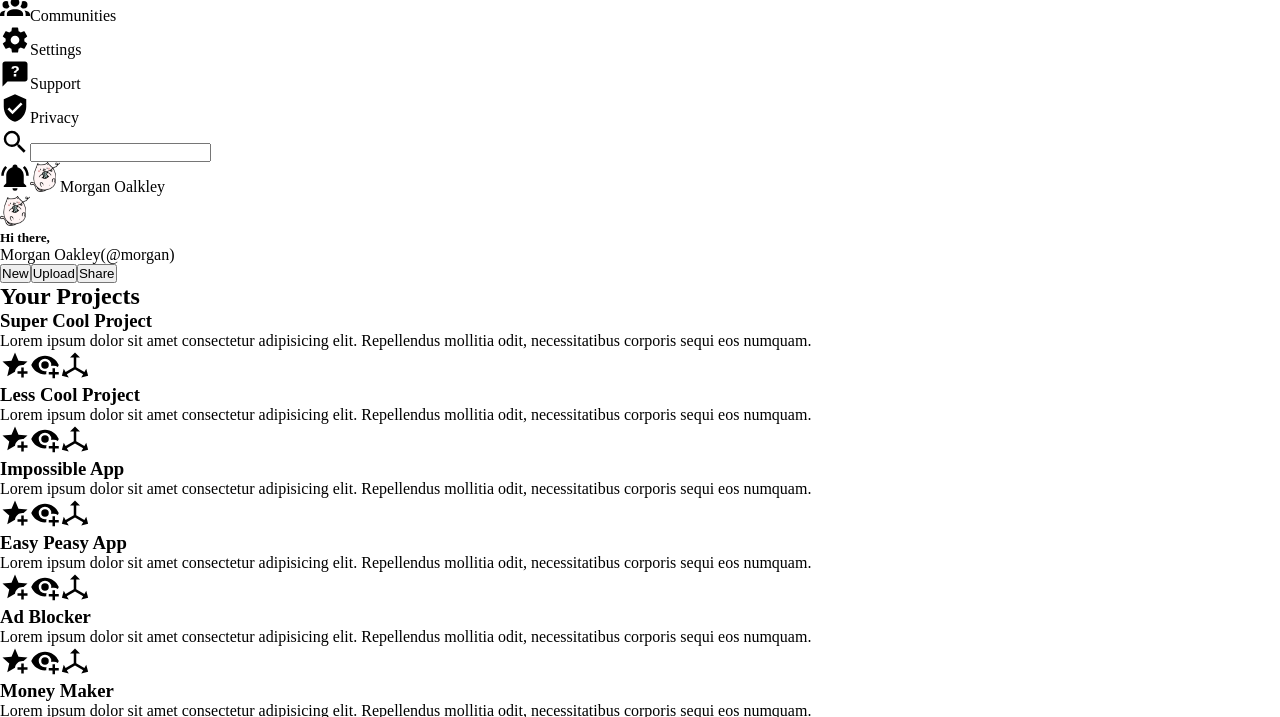
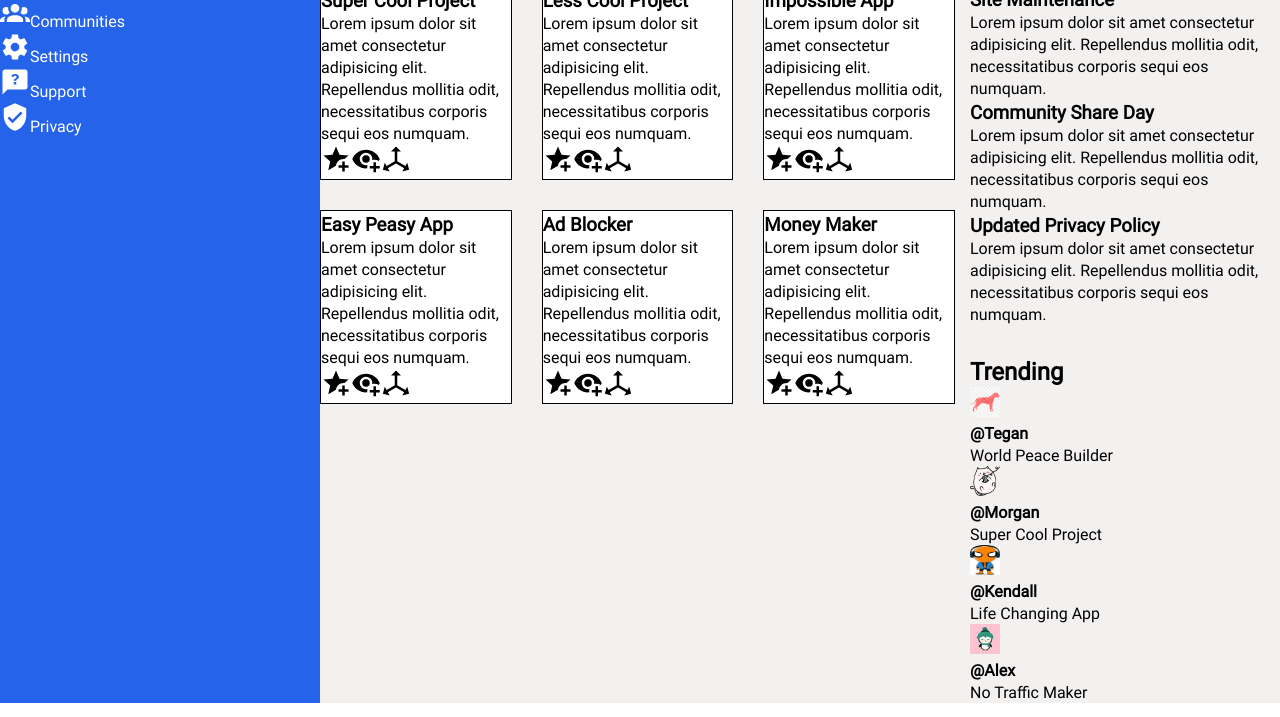
Before and after one commit to MohamadObeid9/dashboard, a plain HTML site: page index.html in a window 1280 px wide. Shown: the part 213-930 px from the top of the page. Drawn offline with Linux system fonts and the light colour scheme; files whose address does not match are found by name.

Commit message:
did the overall layout , and now i'll go to sleep and completed tomorow inshallah

```diff
--- a/index.html
+++ b/index.html
@@ -129,7 +129,9 @@
       </div>
     </div>
     <div class="main">
-      <h2 class="project">Your Projects</h2>
+      <div class="main-left">
+        <div class="project">
+          <h2>Your Projects</h2>
           <div class="project-container">
             <div class="card">
               <div class="text">
@@ -288,31 +290,40 @@
               />
             </div>
           </div>
-      <h2 class="annonce">Announcements</h2>
+        </div>
+      </div>
+      <div class="main-right">
+        <div class="annonce">
+          <h2>Announcements</h2>
           <div class="annonce-container">
             <div class="annonce-para">
               <h3>Site Maintenance</h3>
               <p>
-            Lorem ipsum dolor sit amet consectetur adipisicing elit. Repellendus
-            mollitia odit, necessitatibus corporis sequi eos numquam.
+                Lorem ipsum dolor sit amet consectetur adipisicing elit.
+                Repellendus mollitia odit, necessitatibus corporis sequi eos
+                numquam.
               </p>
             </div>
             <div class="annonce-para">
               <h3>Community Share Day</h3>
               <p>
-            Lorem ipsum dolor sit amet consectetur adipisicing elit. Repellendus
-            mollitia odit, necessitatibus corporis sequi eos numquam.
+                Lorem ipsum dolor sit amet consectetur adipisicing elit.
+                Repellendus mollitia odit, necessitatibus corporis sequi eos
+                numquam.
               </p>
             </div>
             <div class="annonce-para">
               <h3>Updated Privacy Policy</h3>
               <p>
-            Lorem ipsum dolor sit amet consectetur adipisicing elit. Repellendus
-            mollitia odit, necessitatibus corporis sequi eos numquam.
+                Lorem ipsum dolor sit amet consectetur adipisicing elit.
+                Repellendus mollitia odit, necessitatibus corporis sequi eos
+                numquam.
               </p>
             </div>
           </div>
-      <h2 class="trending">Trending</h2>
+        </div>
+        <div class="trending">
+          <h2>Trending</h2>
           <div class="trending-container">
             <div class="trending-para">
               <img src="images/dog.png" alt="dog" width="30px" height="30px" />
@@ -346,5 +357,7 @@
             </div>
           </div>
         </div>
+      </div>
+    </div>
   </body>
 </html>
--- a/style.css
+++ b/style.css
@@ -10,3 +10,60 @@
   font-weight: normal;
   font-style: normal;
 }
+body{
+    font-family:"robotoregular",sans-serif;
+    display: grid;
+    grid-template-columns: 1fr 3fr ;
+    grid-template-rows: 1fr 4 fr;
+    grid-template-areas:
+    "sidebar header"
+    "sidebar main";
+}
+.sidebar{
+    grid-area:sidebar;
+}
+.header{
+    grid-area:header;
+}
+.main{
+    grid-area:main;
+    background-color: rgb(243, 240, 240);
+}
+.sidebar,button{
+    background-color: #2563eb;
+}
+.sidebar  * , button{
+    color:#ffffff;
+}
+.sidebar  img {
+    filter: invert(100%) sepia(0%) saturate(7500%) hue-rotate(295deg) brightness(101%) contrast(101%);
+}
+
+.main {
+    display: grid;
+    grid-template-columns:1fr 1fr 1fr;
+    grid-template-rows:1fr;
+    gap:15px;
+    grid-template-areas:
+    "main-left main-left main-right";
+}
+.main > .main-left {
+    grid-area:main-left;
+}
+.main > .main-right{
+    grid-area:main-right;
+}
+.project-container{
+    display:grid;
+    grid-template-columns:repeat(auto-fit,minmax(150px,1fr));
+    grid-template-rows:repeat(auto-fit,minmax(150px,1fr));
+    gap:30px;
+}
+.card{
+    border:1px solid black;
+    background-color: white;
+}
+.main-right{
+    display:grid;
+    gap:30px;
+}
```
Lines whose indentation alone changed are shown as unchanged.
